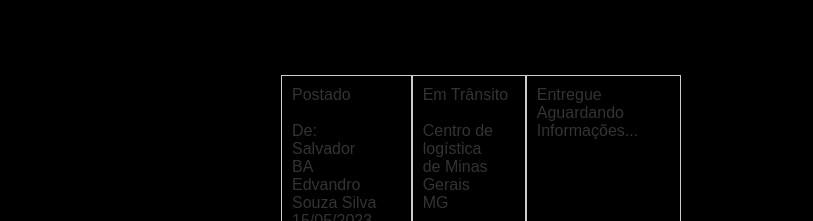
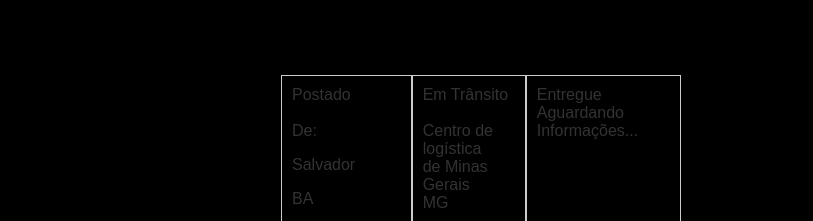
Before and after one commit to TransportadoraGarcia/TransportadoraGarcia, a plain HTML site: page MT3864112BR.html in a window 1280 px wide. Shown: the part 529-750 px from the top of the page, without its empty margins (159-972 px from the left). Drawn offline with Linux system fonts and the light colour scheme.

Commit message:
MT3864112BR.html

```diff
--- a/MT3864112BR.html
+++ b/MT3864112BR.html
@@ -130,7 +130,7 @@
 
 					<a href="#">
 
-						Postado<br><br>De:<br>Salvador<br>BA<br>Edvandro Souza Silva<br>15/05/2023<br>8:13 am<br><br>Para:<br>São Paulo<br>SP<br>Jovial Pereira Pinto
+						Postado<br><br>De:<p>Salvador<p>BA<p>Edvandro Souza Silva<br>15/05/2023<br>8:13 am<br><br>Para:<br>São Paulo<br>SP<br>Jovial Pereira Pinto
 
 					</a>
 
```
